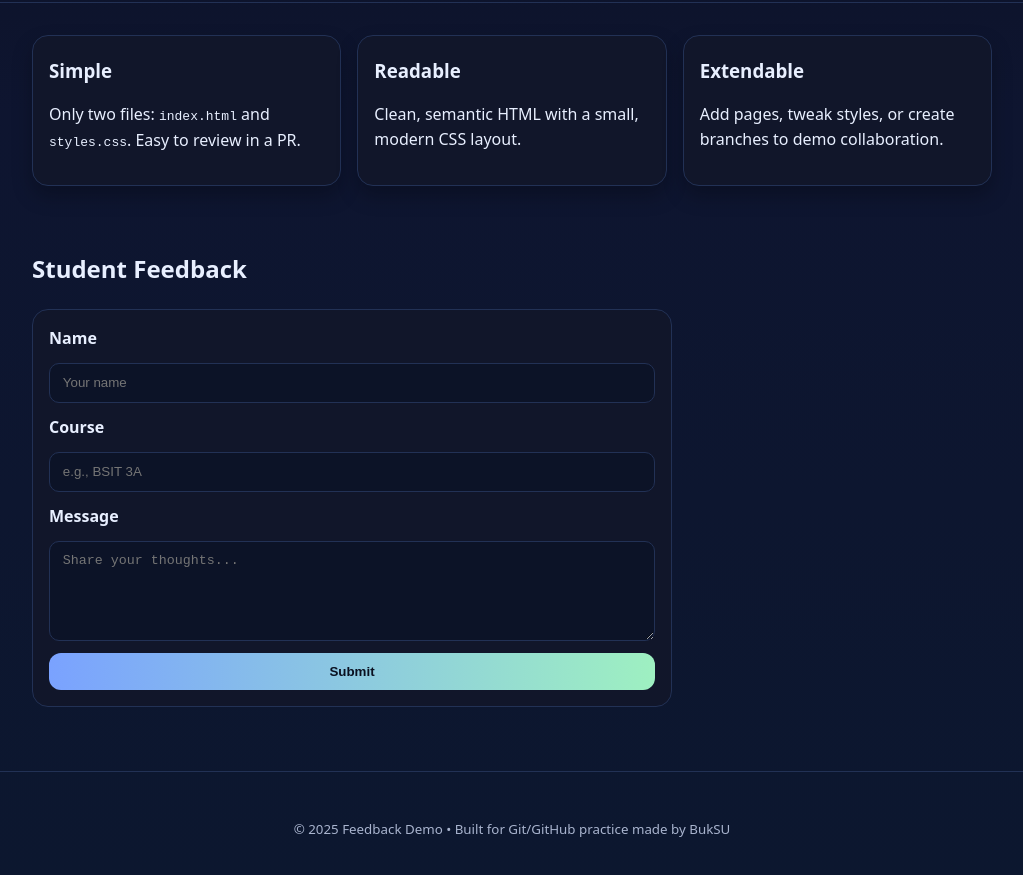
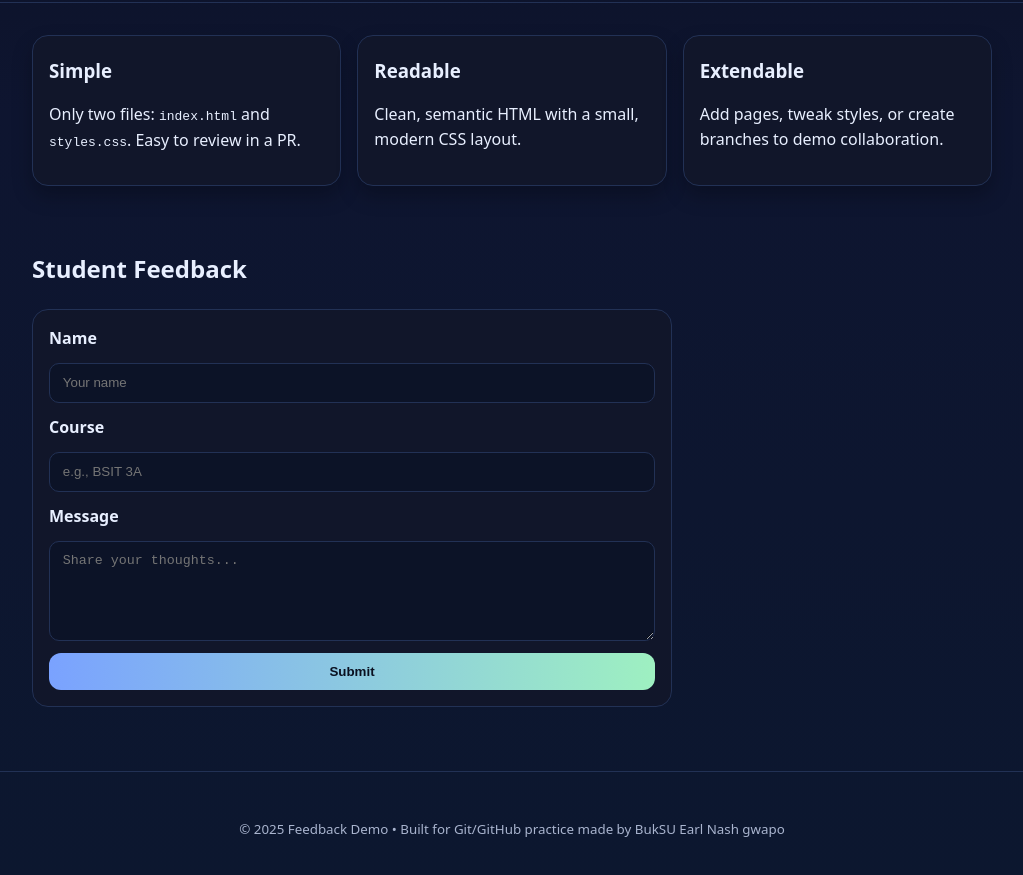
Before and after one commit to loydanthony23/new-project-demo, a plain HTML site: page index.html in a window 1280 px wide. Shown: the part 399-1274 px from the top of the page, without its empty margins (128-1151 px from the left). Drawn offline with Linux system fonts and the light colour scheme.

Commit message:
Adding Gwapo

```diff
--- a/index.html
+++ b/index.html
@@ -58,7 +58,7 @@
 
     <footer id="footer" class="site-footer">
         <div class="container">
-            <small>© 2025 Feedback Demo • Built for Git/GitHub practice made by BukSU</small>
+            <small>© 2025 Feedback Demo • Built for Git/GitHub practice made by BukSU Earl Nash gwapo</small>
         </div>
     </footer>
 </body>
```
